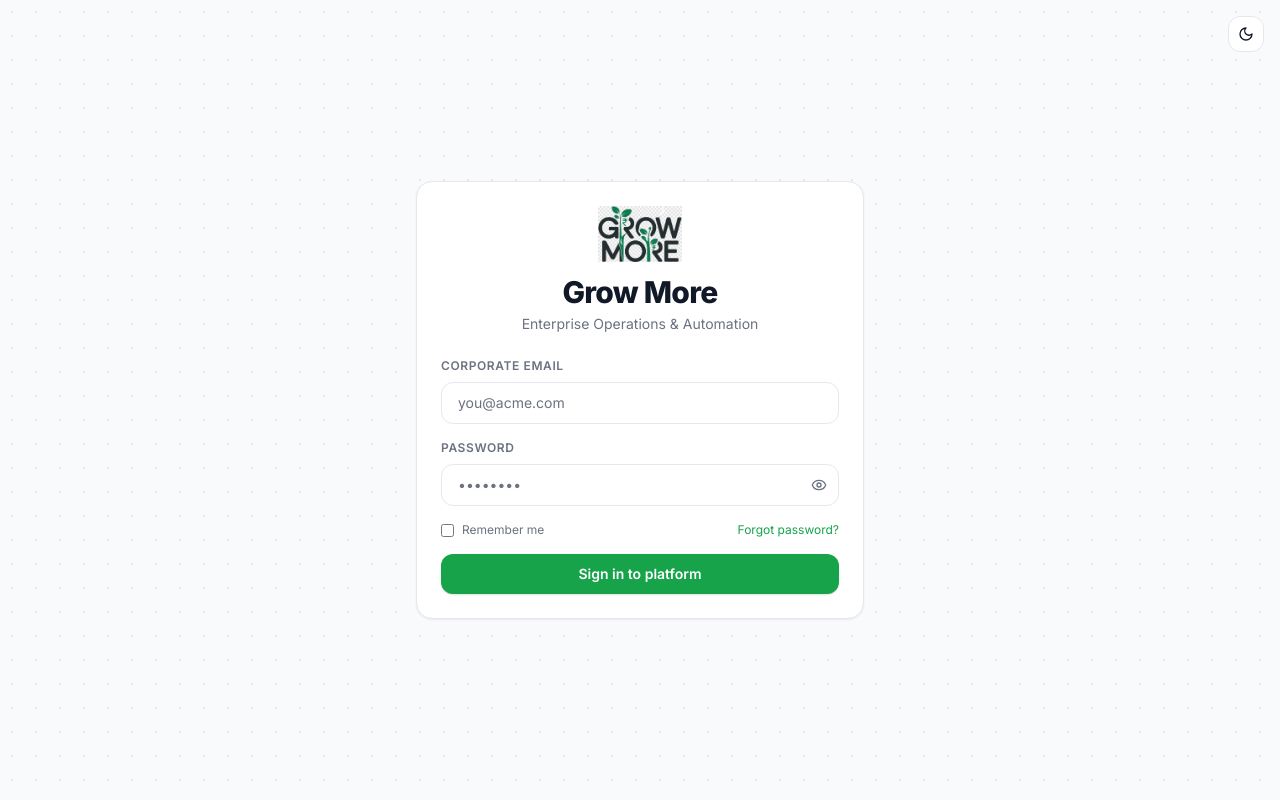
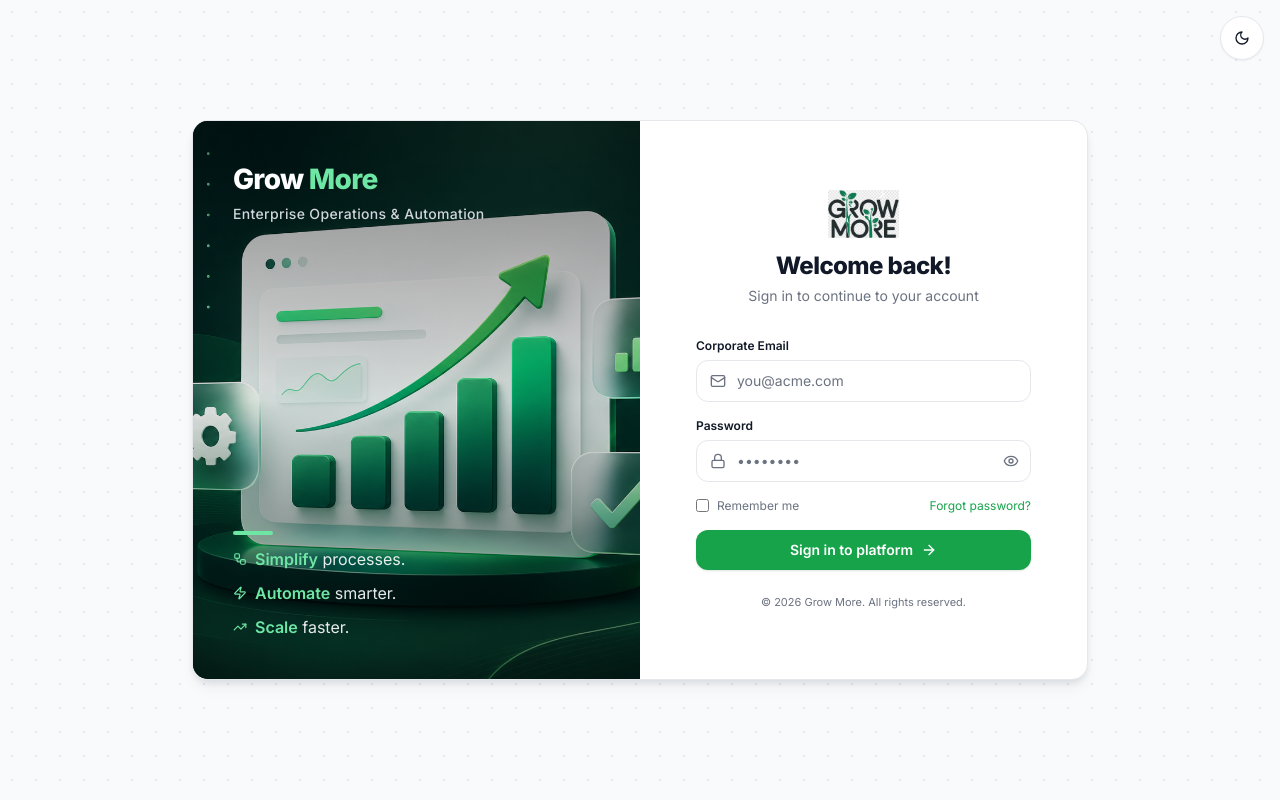
Before and after one commit to devpatel-2412/Grow-More-HR-Portal, a React (Vite) app: page /login in a window 1280 px wide. Built offline with nearby package versions, Linux system fonts and the light colour scheme; no server answers.

Commit message:
feat(auth): enhance LoginPage layout with banner and improved form design

```diff
--- a/src/modules/auth/components/LoginForm.tsx
+++ b/src/modules/auth/components/LoginForm.tsx
@@ -1,6 +1,7 @@
 import { useForm } from 'react-hook-form';
 import { zodResolver } from '@hookform/resolvers/zod';
 import { useNavigate, useLocation, Link } from 'react-router-dom';
+import { Mail, Lock, ArrowRight } from 'lucide-react';
 import { loginSchema, type LoginFormValues } from '../schemas/auth.schemas';
 import { useLogin } from '../hooks/useLogin';
 import { useAuth } from '../context/AuthContext';
@@ -46,7 +47,17 @@ export function LoginForm() {
       <InlineFormError message={errors.root?.message} />
 
       <div>
-        <Label htmlFor="email">Corporate email</Label>
+        <Label
+          htmlFor="email"
+          className="mb-1.5 text-xs font-semibold tracking-normal text-[var(--foreground)] normal-case transition-colors duration-300"
+        >
+          Corporate Email
+        </Label>
+        <div className="relative">
+          <Mail
+            className="pointer-events-none absolute top-1/2 left-3.5 h-4 w-4 -translate-y-1/2 text-[var(--muted-foreground)] transition-colors duration-300"
+            aria-hidden="true"
+          />
           <Input
             id="email"
             type="email"
@@ -54,8 +65,10 @@ export function LoginForm() {
             placeholder="you@acme.com"
             aria-invalid={!!errors.email}
             aria-describedby={errors.email ? 'email-error' : undefined}
+            className="pl-10"
             {...register('email')}
           />
+        </div>
         {errors.email && (
           <p id="email-error" className="mt-1 text-xs text-[var(--destructive)]">
             {errors.email.message}
@@ -64,15 +77,27 @@ export function LoginForm() {
       </div>
 
       <div>
-        <Label htmlFor="password">Password</Label>
+        <Label
+          htmlFor="password"
+          className="mb-1.5 text-xs font-semibold tracking-normal text-[var(--foreground)] normal-case transition-colors duration-300"
+        >
+          Password
+        </Label>
+        <div className="relative">
+          <Lock
+            className="pointer-events-none absolute top-1/2 left-3.5 z-10 h-4 w-4 -translate-y-1/2 text-[var(--muted-foreground)] transition-colors duration-300"
+            aria-hidden="true"
+          />
           <PasswordInput
             id="password"
             autoComplete="current-password"
             placeholder="••••••••"
             aria-invalid={!!errors.password}
             aria-describedby={errors.password ? 'password-error' : undefined}
+            className="pl-10"
             {...register('password')}
           />
+        </div>
         {errors.password && (
           <p id="password-error" className="mt-1 text-xs text-[var(--destructive)]">
             {errors.password.message}
@@ -81,17 +106,23 @@ export function LoginForm() {
       </div>
 
       <div className="flex items-center justify-between text-xs">
-        <label className="flex items-center gap-2 text-[var(--muted-foreground)]">
-          <input type="checkbox" className="rounded" {...register('rememberMe')} />
+        <label className="flex items-center gap-2 text-[var(--muted-foreground)] transition-colors duration-300">
+          <input
+            type="checkbox"
+            className="rounded accent-[var(--primary)] focus-visible:outline-none focus-visible:ring-2 focus-visible:ring-[var(--ring)] focus-visible:ring-offset-2 focus-visible:ring-offset-[var(--card)]"
+            {...register('rememberMe')}
+          />
           Remember me
         </label>
-        <Link to="/forgot-password" className="text-[var(--primary)] hover:underline">
+        <Link to="/forgot-password" className="text-[var(--primary)] transition-colors duration-300 hover:underline">
           Forgot password?
         </Link>
       </div>
 
       <Button type="submit" className="w-full" loading={loginMutation.isPending}>
-        Sign in to platform
+        <span className="min-[375px]:hidden">Sign in</span>
+        <span className="hidden min-[375px]:inline">Sign in to platform</span>
+        <ArrowRight className="h-4 w-4" aria-hidden="true" />
       </Button>
     </form>
   );
--- a/src/modules/auth/pages/LoginPage.tsx
+++ b/src/modules/auth/pages/LoginPage.tsx
@@ -1,20 +1,84 @@
+import type { LucideIcon } from 'lucide-react';
+import { Workflow, Zap, TrendingUp } from 'lucide-react';
 import { LoginForm } from '../components/LoginForm';
-import { Card, CardHeader, CardTitle, CardDescription } from '../../../shared/components/ui/card';
-import { AuthLayout } from '../../../shared/components/layout/AuthLayout';
 import { Logo } from '../../../shared/components/ui/logo';
+import { ThemeToggle } from '../../../shared/components/ui/theme-toggle';
 import { APP_NAME } from '../../../shared/config/brand';
+import banner from '../../../assets/banner.png';
 
+// Colors below are deliberately raw values, not var(--foreground)/var(--muted-foreground) tokens —
+// this panel is always a dark image background with light text, regardless of whether the app
+// itself is in light or dark mode, so a theme-driven token would be wrong here specifically (in
+// light mode --foreground resolves dark, which would make the text disappear against the image).
+function BannerPoint({ icon: Icon, keyword, rest }: { icon: LucideIcon; keyword: string; rest: string }) {
+  return (
+    <p className="flex items-center gap-2 text-sm lg:text-base">
+      <Icon className="h-3.5 w-3.5 shrink-0 text-[#6ee7a5]" aria-hidden="true" />
+      <span>
+        <span className="font-semibold text-[#6ee7a5]">{keyword}</span> <span className="text-white/90">{rest}</span>
+      </span>
+    </p>
+  );
+}
+
+// This page intentionally does not use the shared <AuthLayout> — every other public auth page
+// (forgot/reset password, 2FA, accept invite) keeps that simple centered-card layout unchanged.
+// The split banner/form design below is scoped entirely to this one page and its own child
+// components (LoginForm), per the redesign brief — nothing shared is modified.
 export function LoginPage() {
   return (
-    <AuthLayout>
-      <Card className="w-full max-w-md">
-        <CardHeader>
-          <Logo className="mb-3 h-14 w-auto" />
-          <CardTitle>{APP_NAME}</CardTitle>
-          <CardDescription>Enterprise Operations &amp; Automation</CardDescription>
-        </CardHeader>
-        <LoginForm />
-      </Card>
-    </AuthLayout>
+    <div className="dot-grid relative flex min-h-dvh flex-col items-center justify-center bg-[var(--background)] px-4 py-6 transition-colors duration-300 sm:py-10">
+      <ThemeToggle className="fixed top-4 right-4 z-20 h-11 w-11 rounded-full shadow-[var(--shadow-card)] transition-colors duration-300" />
+
+      <div className="flex w-full max-w-4xl overflow-hidden rounded-2xl border border-[var(--border)] bg-[var(--card)] shadow-[var(--shadow-elevated)] transition-colors duration-300 md:min-h-[560px]">
+        {/* Banner — desktop/tablet only (md: 768px+); hidden on mobile per the redesign brief.
+            bg-[#08261b] (a dark green sampled from the artwork) sits *behind* the image as a
+            same-tone fallback — so if the image is ever still loading, or object-cover leaves a
+            sub-pixel rounding gap at an odd viewport width, what shows through is on-brand dark
+            green rather than the card's own (theme-dependent, near-black in dark mode) background. */}
+        <div className="relative hidden w-[44%] shrink-0 flex-col justify-between overflow-hidden bg-[#08261b] p-8 md:flex lg:w-1/2 lg:p-10">
+          <img src={banner} alt="" aria-hidden="true" className="absolute inset-0 h-full w-full object-cover" />
+          {/* Contrast scrim: the illustration is detailed enough that plain white text can lose
+              legibility depending what's directly behind it — a soft top/bottom darken keeps the
+              header and bullet text readable while leaving the artwork's own middle third clear. */}
+          <div className="absolute inset-0 bg-gradient-to-b from-black/50 via-black/10 to-black/60" aria-hidden="true" />
+
+          <div className="relative z-10">
+            <h1 className="text-2xl font-extrabold tracking-tight text-white lg:text-[28px]">
+              Grow <span className="text-[#6ee7a5]">More</span>
+            </h1>
+            <p className="mt-1.5 text-xs font-medium tracking-wide text-gray-300 lg:text-sm">
+              Enterprise Operations &amp; Automation
+            </p>
+          </div>
+
+          <div className="relative z-10 space-y-2.5">
+            <div className="mb-3 h-1 w-10 rounded-full bg-[#6ee7a5]" />
+            <BannerPoint icon={Workflow} keyword="Simplify" rest="processes." />
+            <BannerPoint icon={Zap} keyword="Automate" rest="smarter." />
+            <BannerPoint icon={TrendingUp} keyword="Scale" rest="faster." />
+          </div>
+        </div>
+
+        {/* Form panel */}
+        <div className="flex w-full flex-col justify-center px-6 py-8 transition-colors duration-300 sm:px-10 sm:py-10 md:w-[56%] lg:w-1/2 lg:px-14">
+          <div className="mb-6 flex flex-col items-center text-center sm:mb-8">
+            <Logo className="mb-3 h-11 w-auto sm:h-12" />
+            <h2 className="text-xl font-extrabold tracking-tight text-[var(--foreground)] transition-colors duration-300 sm:text-2xl">
+              Welcome back!
+            </h2>
+            <p className="mt-1 text-xs text-[var(--muted-foreground)] transition-colors duration-300 sm:text-sm">
+              Sign in to continue to your account
+            </p>
+          </div>
+
+          <LoginForm />
+
+          <p className="mt-6 text-center text-[11px] text-[var(--muted-foreground)] transition-colors duration-300">
+            &copy; {new Date().getFullYear()} {APP_NAME}. All rights reserved.
+          </p>
+        </div>
+      </div>
+    </div>
   );
 }
```
Also changed, not shown: src/assets/banner.png (added). Lines whose indentation alone changed are shown as unchanged.
